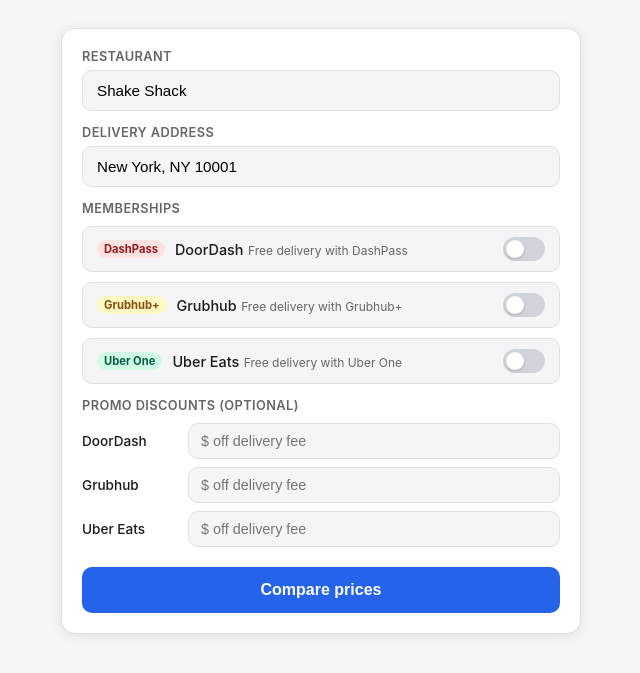
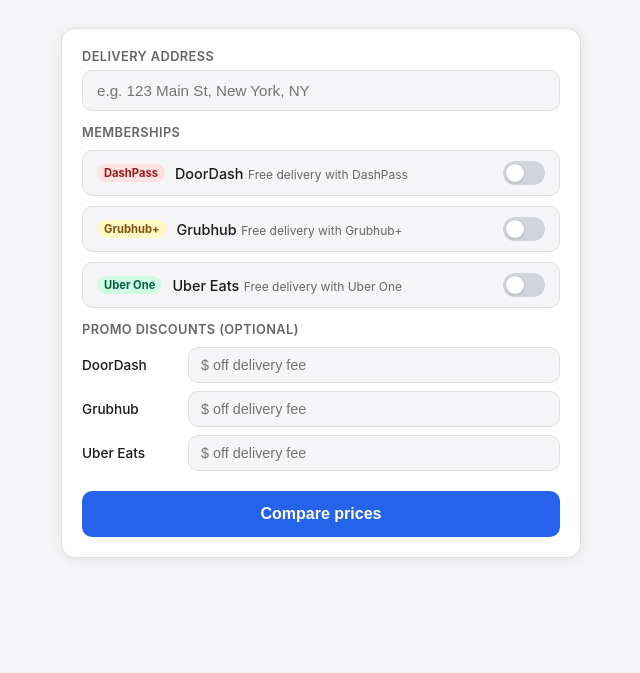
Before and after one commit to amanvenk12/delivery-comparator, a Flask app: page / in a window 1280 px wide. Shown: the part 76-749 px from the top of the page, without its empty margins (319-959 px from the left). Run offline with Flask 3, Linux system fonts and the light colour scheme; some libraries are stand-ins or nearby versions.

Commit message:
fix ScrapingBee URL; hide restaurant field until address entered; improve restaurant AC
- doordash.py: simplify ScrapingBee search URL to restaurant name only
  (was redundantly including ?query= param; no address in URL)
- index.html: reorder fields (address first), hide restaurant field until
  address is selected, then reveal it and auto-focus
- index.html: restaurant AC biases suggestions toward entered address
  location (setBounds with 10km circle); on selection stores only
  place.name, not the full formatted address string
- index.html: hide .pac-secondary-text (address sub-line) in restaurant
  AC dropdown via body.restaurant-ac-open CSS class on focus/blur

Co-Authored-By: Claude Sonnet 4.6 <noreply@anthropic.com>

```diff
--- a/templates/index.html
+++ b/templates/index.html
@@ -359,6 +359,9 @@
     .pac-matched { color: var(--accent); }
     .pac-icon { display: none; }
 
+    /* ── hide address sub-text in restaurant autocomplete ──────── */
+    body.restaurant-ac-open .pac-secondary-text { display: none; }
+
     /* ── error ──────────────────────────────────────────────────── */
     #error-msg {
       display: none;
@@ -383,12 +386,12 @@
 <!-- ── Search form ─────────────────────────────────────────────── -->
 <div class="card" id="form-card">
   <div class="field">
+    <label for="address">Delivery address</label>
+    <input id="address" type="text" placeholder="e.g. 123 Main St, New York, NY" />
+  </div>
+  <div class="field" id="restaurant-field" style="display:none">
     <label for="restaurant">Restaurant</label>
-    <input id="restaurant" type="text" placeholder="e.g. Shake Shack" value="Shake Shack" />
-  </div>
-  <div class="field">
-    <label for="address">Delivery address</label>
-    <input id="address" type="text" placeholder="e.g. New York, NY 10001" value="New York, NY 10001" />
+    <input id="restaurant" type="text" placeholder="e.g. Shake Shack" />
   </div>
 
   <div class="section-title" style="margin-top:4px">Memberships</div>
@@ -651,41 +654,39 @@
   // ── Google Places Autocomplete ────────────────────────────────
   // Called by the Maps JS SDK once it has loaded (see script tag below).
   function initAutocomplete() {
-    // Bounding box covering all five NYC boroughs.
-    const nycBounds = new google.maps.LatLngBounds(
-      new google.maps.LatLng(40.4774, -74.2591),  // SW corner
-      new google.maps.LatLng(40.9176, -73.7004)   // NE corner
-    );
-
-    // Restaurant field — establishment type, biased toward NYC but not hard-restricted
-    // so that a restaurant name like "Shake Shack" still resolves even if the nearest
-    // matching establishment is just outside the bounding box.
+    // Restaurant field — establishment type, biased toward the entered address.
+    // strictBounds: false so chain names resolve even if the nearest location
+    // is slightly outside the bias area.
+    const restaurantInput = document.getElementById('restaurant');
     const restaurantAC = new google.maps.places.Autocomplete(
-      document.getElementById('restaurant'),
+      restaurantInput,
       {
         types: ['establishment'],
         componentRestrictions: { country: 'us' },
         fields: ['name'],
-        bounds: nycBounds,
         strictBounds: false,
       }
     );
     restaurantAC.addListener('place_changed', () => {
       const place = restaurantAC.getPlace();
+      // Store only the business name, not the full address string.
       if (place.name) {
-        document.getElementById('restaurant').value = place.name;
+        restaurantInput.value = place.name;
       }
     });
 
-    // Address field — addresses only, hard-restricted to the NYC bounding box.
+    // Toggle a body class while the restaurant field is focused so we can
+    // hide the secondary address text in its pac-container via CSS.
+    restaurantInput.addEventListener('focus', () => document.body.classList.add('restaurant-ac-open'));
+    restaurantInput.addEventListener('blur',  () => document.body.classList.remove('restaurant-ac-open'));
+
+    // Address field — show restaurant field and update restaurant AC bias on selection.
     const addressAC = new google.maps.places.Autocomplete(
       document.getElementById('address'),
       {
         types: ['address'],
         componentRestrictions: { country: 'us' },
-        fields: ['formatted_address'],
-        bounds: nycBounds,
-        strictBounds: true,
+        fields: ['formatted_address', 'geometry'],
       }
     );
     addressAC.addListener('place_changed', () => {
@@ -693,6 +694,18 @@
       if (place.formatted_address) {
         document.getElementById('address').value = place.formatted_address;
       }
+      // Bias restaurant suggestions toward the selected address location.
+      if (place.geometry && place.geometry.location) {
+        restaurantAC.setBounds(
+          new google.maps.Circle({
+            center: place.geometry.location,
+            radius: 10000,  // 10 km
+          }).getBounds()
+        );
+      }
+      // Reveal the restaurant field now that we have an address.
+      document.getElementById('restaurant-field').style.display = '';
+      restaurantInput.focus();
     });
   }
 </script>
```
Also changed, not shown: scrapers/doordash.py (+2 -7 lines).
